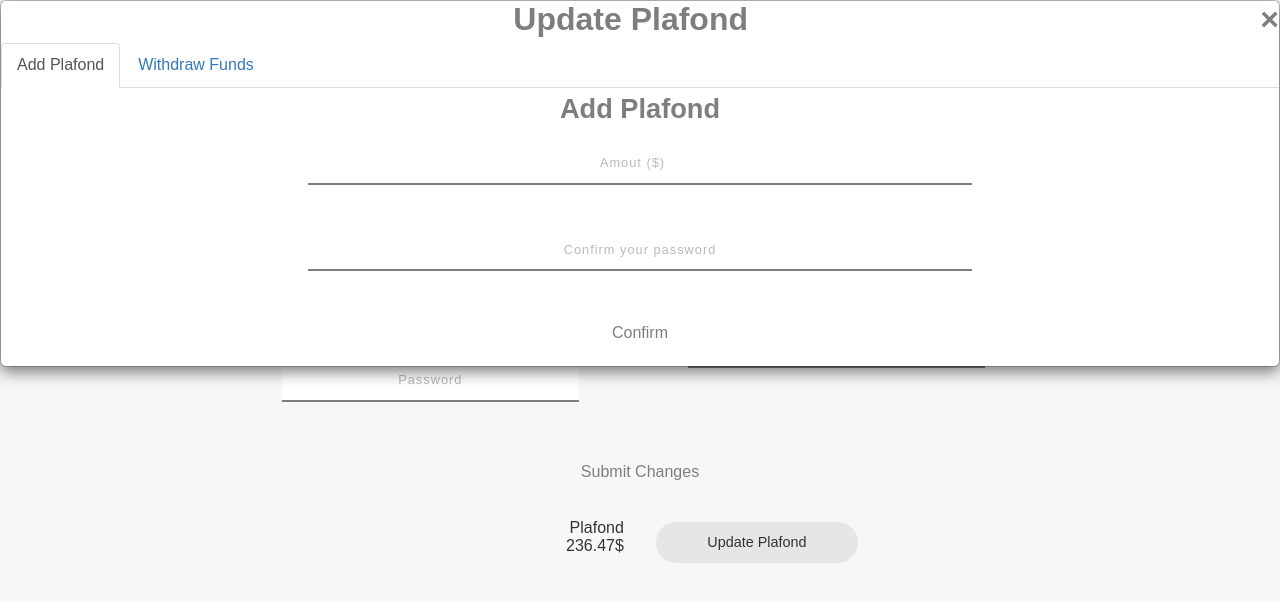
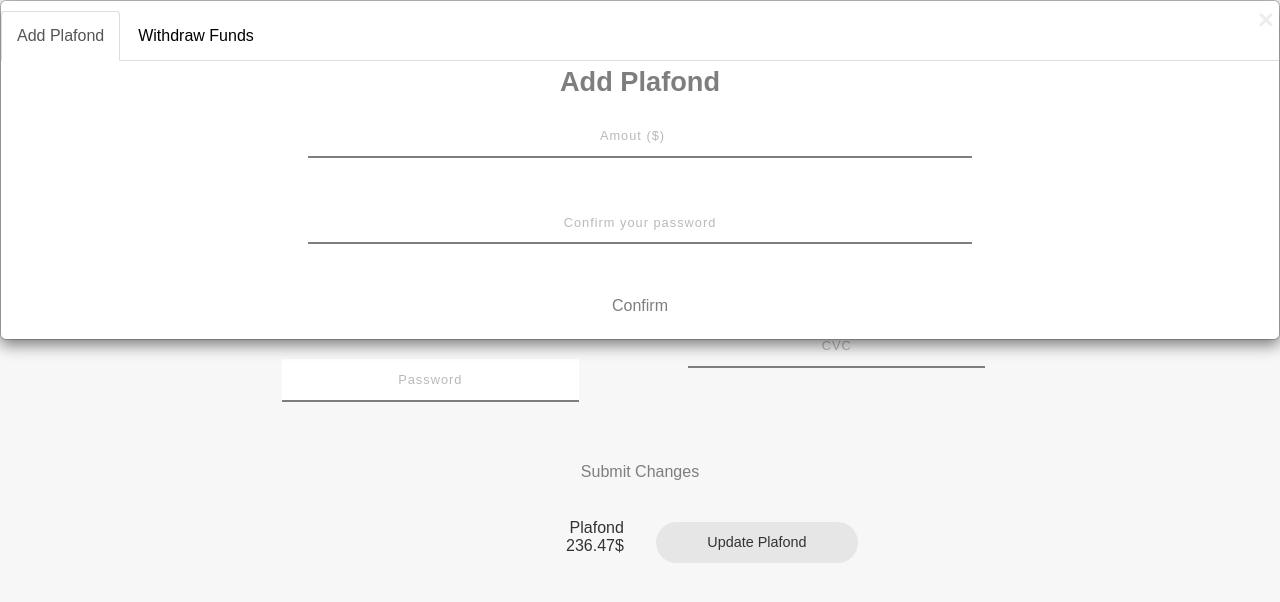
Before and after one commit to scbaptista/engweb, a plain HTML site: page page/perfil.html in a window 1280 px wide. Both pictures are taken after a click on the link "Update Plafond". Drawn offline with nearby package versions, Linux system fonts and the light colour scheme; files that its build step writes are made by us from their sources.

Commit message:
Modal Profile
Melhorias no modal, em termos de css.

```diff
--- a/css/style_profile.css
+++ b/css/style_profile.css
@@ -153,7 +153,13 @@ h1 {
 }
 .submitAddWith{
   margin-top: 5%;
+  width: 100%;
 }
+.submitAddWith a{
+  float: center;
+  width: 52%;
+}
+
 .submitAddWith a:hover{
   color: #7e7e7e;
   background: #002242;
@@ -505,6 +511,29 @@ h1 {
     -ms-transition: .5s all;
 }
 
+.close {
+    color: #aaaaaa;
+    float: right;
+    font-size: 28px;
+    font-weight: bold;
+    margin: 5px
+}
+.nav>li>a {
+    position: relative;
+    display: block;
+    margin-top: 10px;
+    color: black;
+    padding: 13px 15px 12px
+}
+.navbar-nav>li>a {
+    font-weight: 500;
+    color: #ECF0F1 !important;
+    margin: 5px 0px !important;
+    line-height: 32px
+}
+.nav.navbar-nav>li>a {
+    color: #515356 !important
+}
 
 .modal-content h2{
   font-size: 2em;
@@ -512,6 +541,7 @@ h1 {
   font-weight: 700;
   margin-bottom: 5px;
 }
+
 .modal-content #exitModal{
   cursor:pointer;
   float:right
--- a/page/perfil.html
+++ b/page/perfil.html
@@ -89,10 +89,7 @@
     <div id="modelFrame" class="modal">
       <!-- Modal content -->
       <div class="modal-content">
-        <h2 style="text-align:center;">
-          Update Plafond
-          <span id="exitModal" onclick="getModalWithDrow('none');">&times;</span>
-        </h2>
+          <span  onclick="getModalWithDrow('none');" class="close">&times;</span>
         <ul class="nav nav-tabs">
           <li class="active"><a data-toggle="tab" href="#add">Add Plafond</a></li>
           <li><a data-toggle="tab" href="#withdraw">Withdraw Funds</a></li>
```
